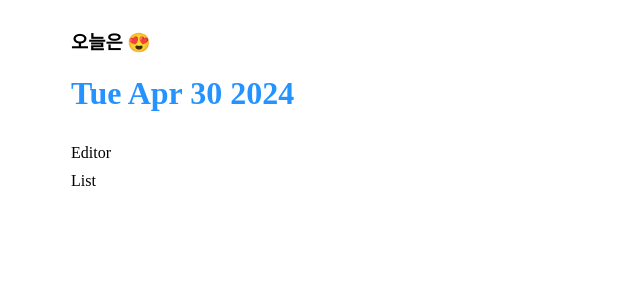
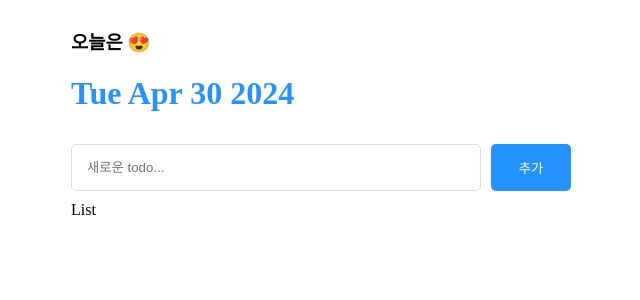
Before and after one commit to Shin-Sujin/section08, a React (Vite) app: page / in a window 1280 px wide. Shown: the top 300 px of the page, without its empty margins (319-959 px from the left). Built offline with nearby package versions, Linux system fonts and the light colour scheme.

Commit message:
design : 에디터 컴포넌트 디자인

```diff
--- /dev/null
+++ b/src/components/Editor.css
@@ -0,0 +1,20 @@
+.Editor {
+  display: flex;
+  gap: 10px;
+}
+
+.Editor input {
+  flex: 1;
+  padding: 15px;
+  border: 1px solid rgb(220, 220, 220);
+  border-radius: 5px;
+}
+
+.Editor button {
+  cursor: pointer;
+  width: 80px;
+  border: none;
+  background-color: rgb(37, 147, 255);
+  color: white;
+  border-radius: 5px;
+}
--- a/src/components/Editor.jsx
+++ b/src/components/Editor.jsx
@@ -1,5 +1,12 @@
+import "./Editor.css";
+
 const Editor = () => {
-  return <div>Editor</div>;
+  return (
+    <div className="Editor">
+      <input placeholder="새로운 todo... " />
+      <button>추가 </button>
+    </div>
+  );
 };
 
 export default Editor;
```
